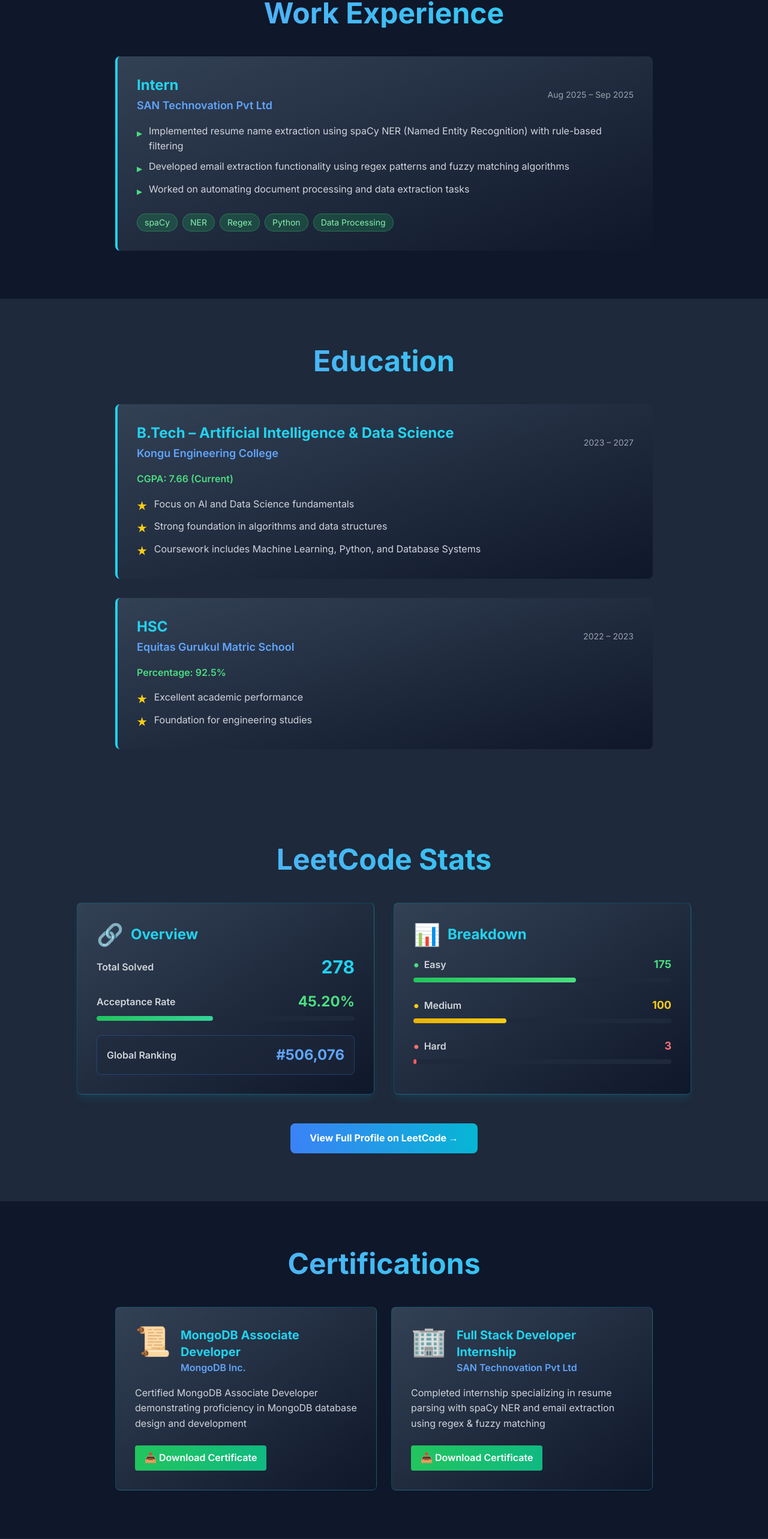
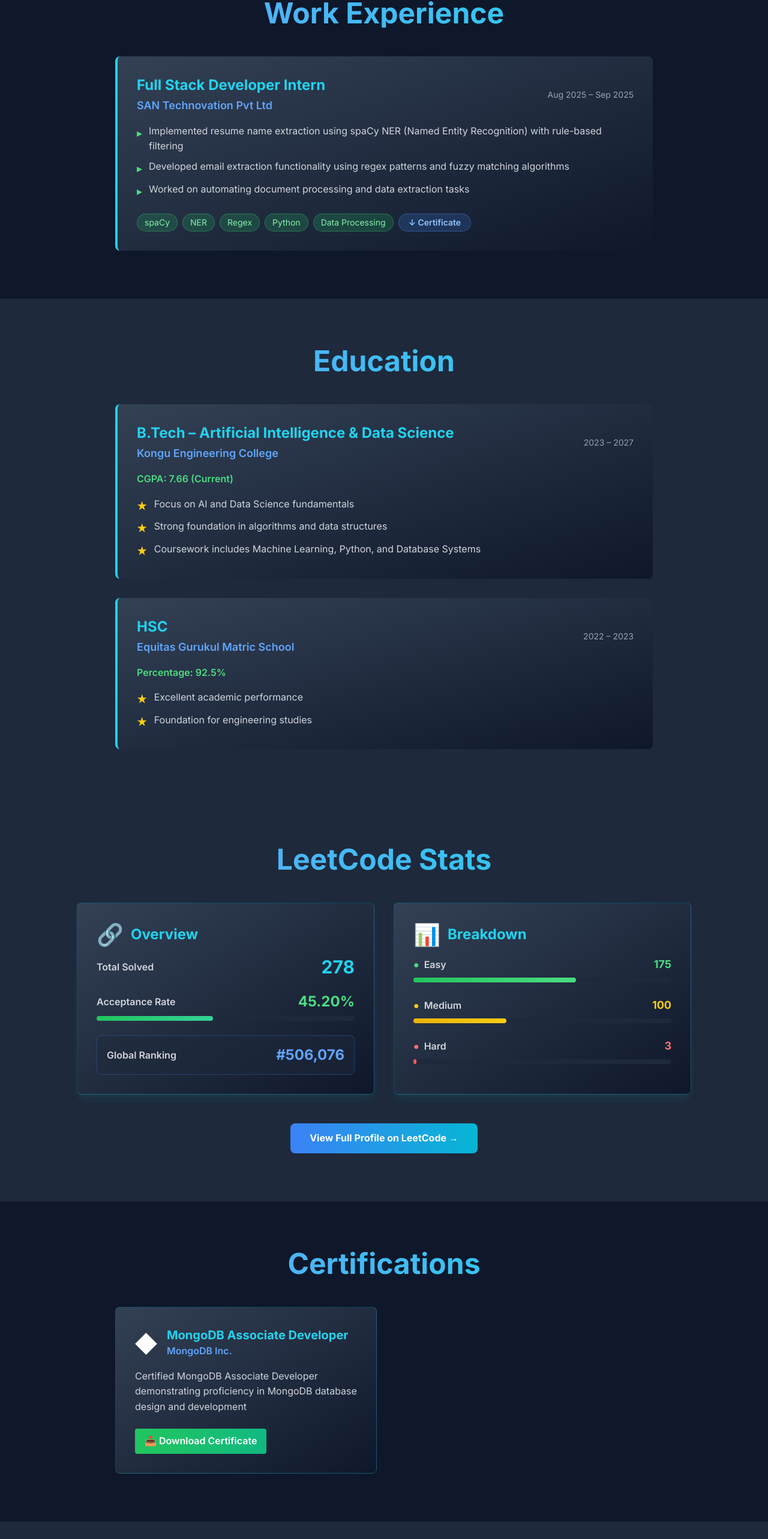
Before and after one commit to rubanofficial/portfolio, a React (Vite) app: page / in a window 1280 px wide. Shown: the part 3334-5900 px from the top of the page at 60% size. Built offline with nearby package versions, Linux system fonts and the light colour scheme; no server answers.

Commit message:
Move internship certificate download to Experience section with professional styling

```diff
--- a/src/components/Certifications.jsx
+++ b/src/components/Certifications.jsx
@@ -3,20 +3,11 @@ export default function Certifications() {
         {
             title: 'MongoDB Associate Developer',
             issuer: 'MongoDB Inc.',
-            icon: '📜',
+            icon: '◆',
             description: 'Certified MongoDB Associate Developer demonstrating proficiency in MongoDB database design and development',
             link: '/mongodb ruban.pdf',
             isDownload: true,
             downloadName: 'MongoDB_Associate_Developer.pdf'
-        },
-        {
-            title: 'Full Stack Developer Internship',
-            issuer: 'SAN Technovation Pvt Ltd',
-            icon: '🏢',
-            description: 'Completed internship specializing in resume parsing with spaCy NER and email extraction using regex & fuzzy matching',
-            link: '/SAN INTERNSHIP.pdf',
-            isDownload: true,
-            downloadName: 'SAN_Internship_Certificate.pdf'
         }
     ];
 
--- a/src/components/Experience.jsx
+++ b/src/components/Experience.jsx
@@ -1,7 +1,7 @@
 export default function Experience() {
     const experiences = [
         {
-            title: 'Intern ',
+            title: 'Full Stack Developer Intern',
             company: 'SAN Technovation Pvt Ltd',
             duration: 'Aug 2025 – Sep 2025',
             description: [
@@ -9,7 +9,9 @@ export default function Experience() {
                 'Developed email extraction functionality using regex patterns and fuzzy matching algorithms',
                 'Worked on automating document processing and data extraction tasks'
             ],
-            skills: ['spaCy', 'NER', 'Regex', 'Python', 'Data Processing']
+            skills: ['spaCy', 'NER', 'Regex', 'Python', 'Data Processing'],
+            certificateLink: '/SAN INTERNSHIP.pdf',
+            certificateName: 'SAN_Internship_Certificate.pdf'
         }
     ];
 
@@ -40,7 +42,7 @@ export default function Experience() {
                                 ))}
                             </ul>
 
-                            <div className="flex flex-wrap gap-2">
+                            <div className="flex flex-wrap gap-2 items-center">
                                 {exp.skills.map((skill, i) => (
                                     <span
                                         key={i}
@@ -49,6 +51,16 @@ export default function Experience() {
                                         {skill}
                                     </span>
                                 ))}
+                                {exp.certificateLink && (
+                                    <a
+                                        href={exp.certificateLink}
+                                        download={exp.certificateName}
+                                        className="bg-blue-500/20 text-blue-300 px-4 py-1 rounded-full text-sm border border-blue-400/30 hover:bg-blue-500/30 transition duration-300 font-semibold"
+                                        title="Download Certificate"
+                                    >
+                                        ↓ Certificate
+                                    </a>
+                                )}
                             </div>
                         </div>
                     ))}
```
